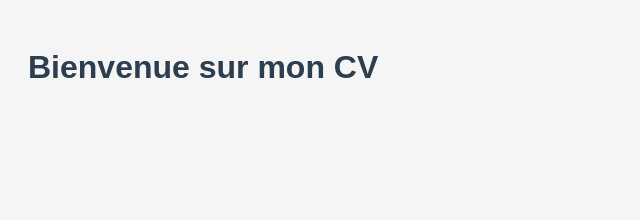
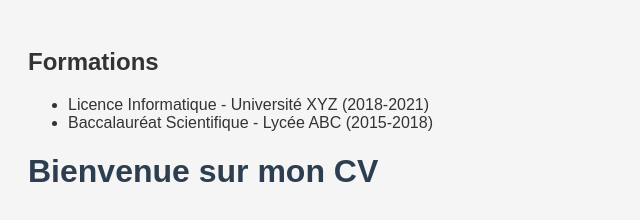
Before and after one commit to azizsoumanou2-afk/mon-cv-, a plain HTML site: page index.html in a window 1280 px wide. Shown: the whole page, without its empty margins (0-640 px from the left). Drawn offline with Linux system fonts and the light colour scheme.

Commit message:
mise en place de la section formations

```diff
--- a/index.html
+++ b/index.html
@@ -5,7 +5,13 @@
     <meta name="viewport" content="width=device-width, initial-scale=1.0">
     <title>Mon CV</title>
     <link rel="stylesheet" href="style.css">
-</head>
+</head><section id="formations">
+    <h2>Formations</h2>
+    <ul>
+        <li>Licence Informatique - Université XYZ (2018-2021)</li>
+        <li>Baccalauréat Scientifique - Lycée ABC (2015-2018)</li>
+    </ul>
+</section>
 <body>
     <h1>Bienvenue sur mon CV</h1>
 </body>
```
